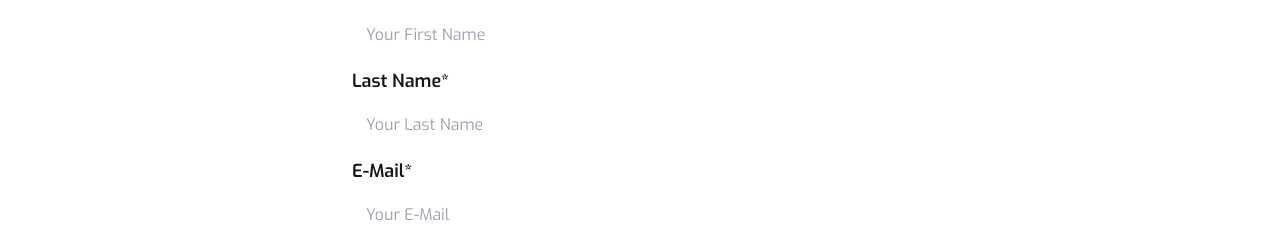
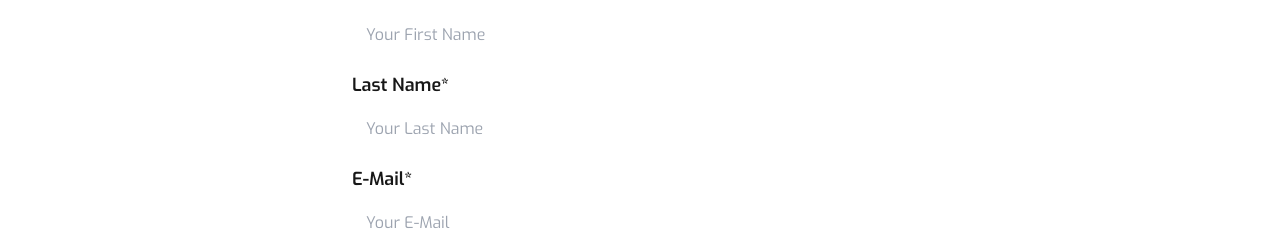
Before and after one commit to Smileatmaxi/illuminatedinteractive.com, a Next.js app: page /contact in a window 1280 px wide. Shown: the part 551-800 px from the top of the page. Built offline with nearby package versions, Linux system fonts and the light colour scheme.

Commit message:
fixed sizing for inputs

```diff
--- a/components/input.tsx
+++ b/components/input.tsx
@@ -23,7 +23,7 @@ const Input = ({
                    ...props
 }: InputProps) => {
     return (
-        <div className="w-full mb-3">
+        <div className="w-full mb-4">
             <label className="block text-lg font-semibold text-gray-4" htmlFor={id}>{label}</label>
             <div className="mt-2.5">
                 <input
```
